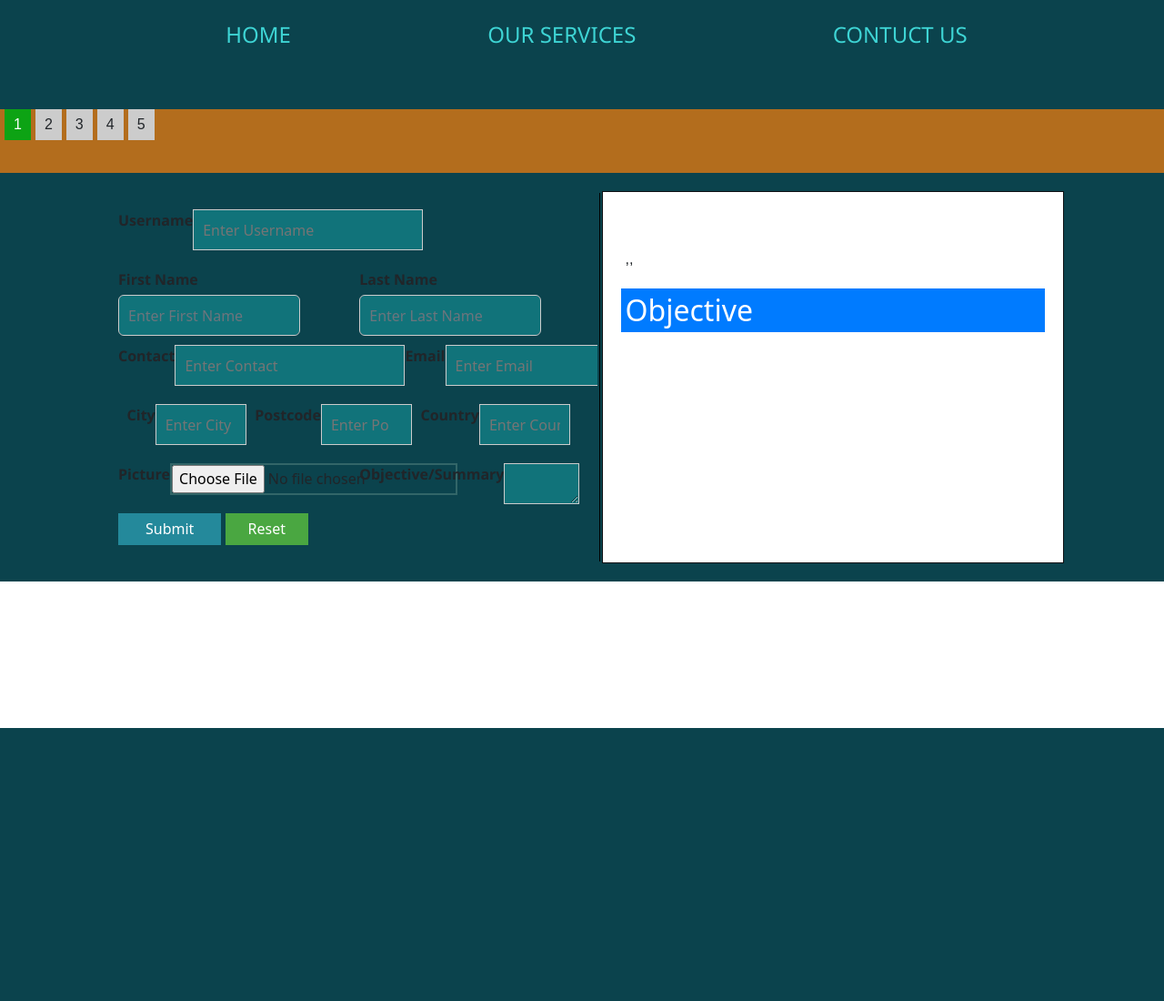
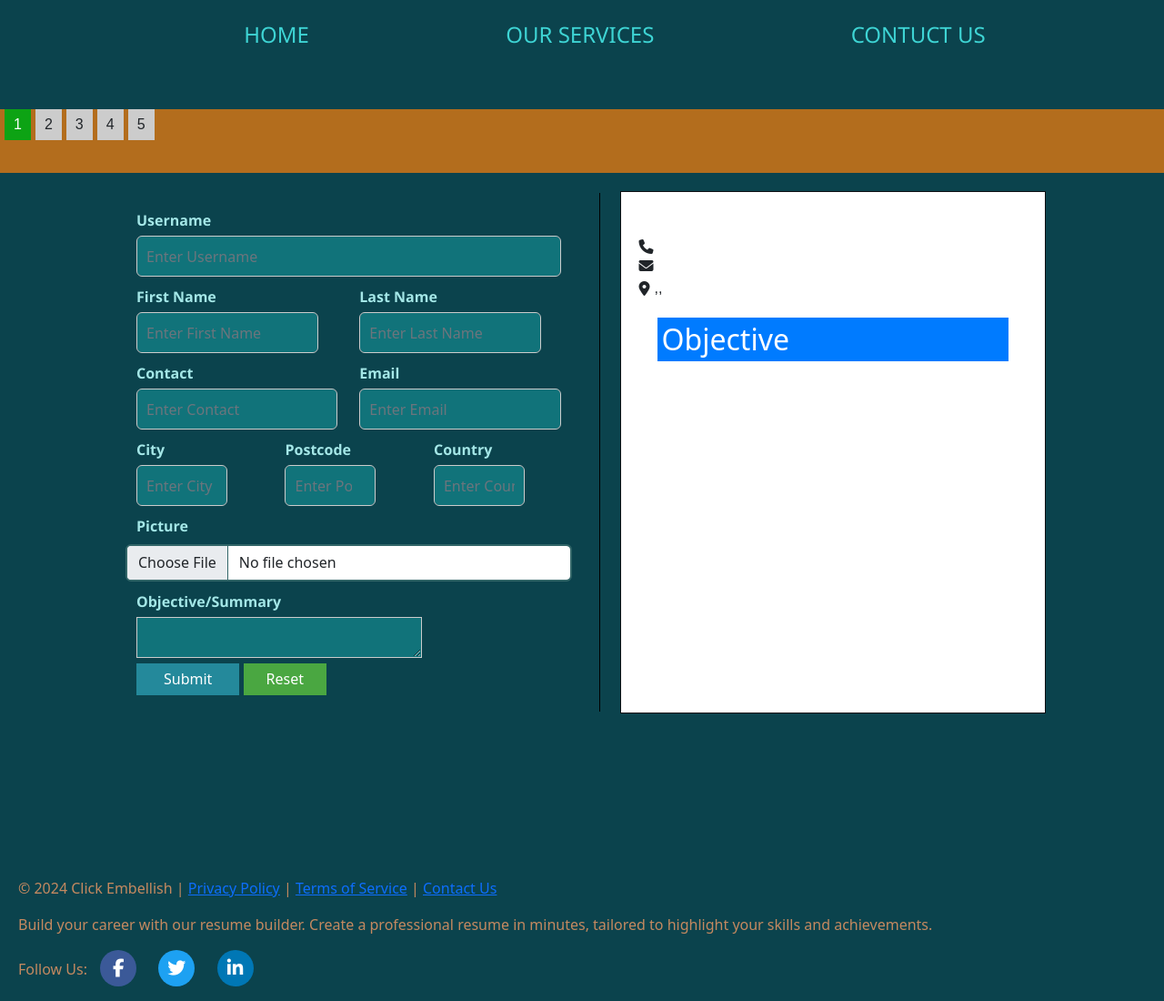
Before and after one commit to Mr-Ridu/resume_builder, a Django app: page /basic/ in a window 1280 px wide. Shown: the whole page at 91% size. Before the commit the page ends 800 px from the top, so only its background shows below. Run offline with Django 4.2, Linux system fonts and the light colour scheme; data comes from the database, SQL or seed files in the repository; both versions use the stored data as it was before the commit; some libraries are stand-ins or nearby versions.

Commit message:
Beautify Designe

```diff
--- a/resumebuilder/cvmaker/models.py
+++ b/resumebuilder/cvmaker/models.py
@@ -22,7 +22,7 @@ class Education(models.Model):
     start_date = models.DateField()
     end_date = models.DateField(blank=True, null=True)  # Allow for ongoing education
     still_here = models.BooleanField(default=False)
-    cgpa = models.DecimalField(max_digits=5, decimal_places=2)  # Use DecimalField for GPA
+    cgpa = models.DecimalField(max_digits=5, decimal_places=2, null=True)  # Use DecimalField for GPA
 
 
 class experiance(models.Model):
--- /dev/null
+++ b/resumebuilder/req.txt
@@ -0,0 +1,6 @@
+asgiref==3.8.1
+Django==5.0.4
+mysqlclient==2.2.4
+pillow==10.4.0
+sqlparse==0.5.1
+tzdata==2024.1
--- a/resumebuilder/static/css/app/style.css
+++ b/resumebuilder/static/css/app/style.css
@@ -2,7 +2,15 @@ html,body{
     margin: 0;
     padding: 0;
     user-select: none;
+    background-color:  rgb(11, 67, 77);
+}
 
+p{
+    color: rgb(196, 137, 96);
+}
+section{
+    margin-left: 20px;
+    margin-right: 20px;
 }
  a{
     cursor: pointer;
@@ -121,6 +129,7 @@ html,body{
     align-items: center; /* Center horizontally */
     justify-content: center;
     flex-grow: 1;
+    padding-top: 10rem;
 }
 .makecv a {
     padding: 10px 20px;
@@ -326,6 +335,17 @@ input[type="reset"]:hover {
     text-align: left;
 }
 
+footer{
+    padding-top: 10rem;padding-top: 10rem;
+    background-color:  rgb(11, 67, 77);
+
+}
+
+label{
+    color: rgb(164, 231, 231);
+
+}
+
 /* Adjustments for mobile responsiveness (optional) */
 @media (max-width: 500px) {
     .cv {
@@ -338,3 +358,47 @@ input[type="reset"]:hover {
 .label_input{
     display: flex;
 }
+
+/* General styling for social icons */
+.social-icon {
+    display: inline-block;
+    width: 40px;
+    height: 40px;
+    margin: 0 10px;
+    text-align: center;
+    line-height: 40px;
+    border-radius: 50%;
+    color: white;
+    font-size: 20px;
+    transition: background-color 0.3s, transform 0.3s;
+}
+
+/* Facebook icon styling */
+.social-icon.facebook {
+    background-color: #3b5998;
+}
+
+.social-icon.facebook:hover {
+    background-color: #2d4373;
+    transform: scale(1.1);
+}
+
+/* Twitter icon styling */
+.social-icon.twitter {
+    background-color: #1da1f2;
+}
+
+.social-icon.twitter:hover {
+    background-color: #0d95e8;
+    transform: scale(1.1);
+}
+
+/* LinkedIn icon styling */
+.social-icon.linkedin {
+    background-color: #0077b5;
+}
+
+.social-icon.linkedin:hover {
+    background-color: #005582;
+    transform: scale(1.1);
+}
--- a/resumebuilder/template/HFN/footer.html
+++ b/resumebuilder/template/HFN/footer.html
@@ -1,5 +1,21 @@
+{% load static %}
+<footer>
+    <section>
+        <p>© 2024 Click Embellish |
+            <a href="/privacy-policy">Privacy Policy</a> |
+            <a href="/terms-of-service">Terms of Service</a> |
+            <a href="/contact">Contact Us</a>
+        </p>
+        <p>Build your career with our resume builder. Create a professional resume in minutes, tailored to highlight
+            your skills and achievements.</p>
+            <p>Follow Us:
+                <a href="https://facebook.com" target="_blank" class="social-icon facebook"><i class="fab fa-facebook-f"></i></a>
+                <a href="https://twitter.com" target="_blank" class="social-icon twitter"><i class="fab fa-twitter"></i></a>
+                <a href="https://linkedin.com" target="_blank" class="social-icon linkedin"><i class="fab fa-linkedin-in"></i></a>
+            </p>
 
-{% load static %}
+    </section>
+</footer>
 
 
 
--- a/resumebuilder/template/HFN/header.html
+++ b/resumebuilder/template/HFN/header.html
@@ -9,6 +9,7 @@
     <link rel="stylesheet" href="{% static 'css/app/style.css' %}">
 
     <link rel="stylesheet" href="https://cdn.jsdelivr.net/npm/bootstrap@5.2.3/dist/css/bootstrap.min.css">
-    <title>  </title>
+    <link rel="stylesheet" href="https://cdnjs.cloudflare.com/ajax/libs/font-awesome/6.6.0/css/all.min.css" integrity="sha512-Kc323vGBEqzTmouAECnVceyQqyqdsSiqLQISBL29aUW4U/M7pSPA/gEUZQqv1cwx4OnYxTxve5UMg5GT6L4JJg==" crossorigin="anonymous" referrerpolicy="no-referrer" />
+    <title> Resume Builder  </title>
 
 </head>
--- a/resumebuilder/template/resume_data/basic.html
+++ b/resumebuilder/template/resume_data/basic.html
@@ -33,9 +33,9 @@
                     <form action="" method="post" enctype="multipart/form-data">
                         {% csrf_token %}
                         <div class="inputs">
-                            <div class="label_input">
+                            <div class="form-group">
                                 <label for="username">Username</label>
-                                <input type="text" name="username" id="username" placeholder="Enter Username">
+                                <input type="text" class="form-control" name="username" id="username" placeholder="Enter Username">
                             </div>
 
                             <div class="row">
@@ -50,35 +50,40 @@
                                 </div>
                             </div>
 
-                            <div class="name_flex">  <div class="label_input">
+                            <div class="name_flex row">
+                                <div class="form-group col-md-6">
                                 <label for="contact">Contact</label>
-                                <input type="number" name="contact" id="contact" placeholder="Enter Contact" >
+                                <input type="number" class="form-control" name="contact" id="contact" placeholder="Enter Contact" >
                             </div>
-                            <div class="label_input">
+                            <div class="form-group col-md-6">
                                 <label for="email">Email</label>
-                                <input type="email" name="email" id="email" placeholder="Enter Email">
-                            </div></div>
+                                <input type="email" class="form-control" name="email" id="email" placeholder="Enter Email">
+                            </div>
+                         </div>
 
-                            <div class="name_flex">
-                            <div class="label_input">
+
+                            <div class="name_flex row">
+                            <div class=" form-group col-md-4">
                                 <label for="city">City</label>
-                                <input type="text" name="city" id="city" placeholder="Enter City">
+                                <input type="text" class="form-control" name="city" id="city" placeholder="Enter City">
                             </div>
-                            <div class="label_input">
+                            <div class=" form-group col-md-4">
                                 <label for="postcode">Postcode</label>
-                                <input type="number" name="postcode" id="postcode" placeholder="Enter Postcode">
+                                <input type="number" class="form-control" name="postcode" id="postcode" placeholder="Enter Postcode">
                             </div>
-                            <div class="label_input">
+                            <div class=" form-group col-md-4">
                                 <label for="country">Country</label>
-                                <input type="text" name="country" id="country" placeholder="Enter Country" >
+                                <input type="text" class="form-control" name="country" id="country" placeholder="Enter Country" >
                             </div>
                             </div>
                             <div class="row">
-                            <div class="label_input col-md-6">
-                                <label for="picture">Picture</label>
-                                <input type="file" name="picture" id="picture">
+
+                                <label for="picture"  class="form-label">Picture</label>
+                                <input type="file" class="form-control" name="picture" id="picture">
+
                             </div>
-                            <div class="label_input col-md-6">
+                            <div class="row">
+                            <div class=" col-md-6">
                                 <label for="objective">Objective/Summary</label>
                                 <textarea name="objective" id="objective" cols="30" rows="3"> </textarea>
                             </div>
```
Also changed, not shown: resumebuilder/resumebuilder/settings.py (+6 -3 lines), resumebuilder/static/css/cv/styles.css (+36 -0 lines), resumebuilder/template/cv.html (+48 -7 lines), resumebuilder/template/resume_data/award.html (+4 -4 lines), resumebuilder/template/resume_data/certificate.html (+4 -4 lines), resumebuilder/template/resume_data/education.html (+11 -11 lines), resumebuilder/template/resume_data/experiances.html (+10 -10 lines), resumebuilder/cvmaker/migrations/0002_resume_city_resume_contact_resume_country_and_more.py, resumebuilder/db.sqlite3 (deleted), resumebuilder/media/profile_pictures/1709419729590.jpg (added), resumebuilder/media/profile_pictures/1720348269462.jpg (added).
